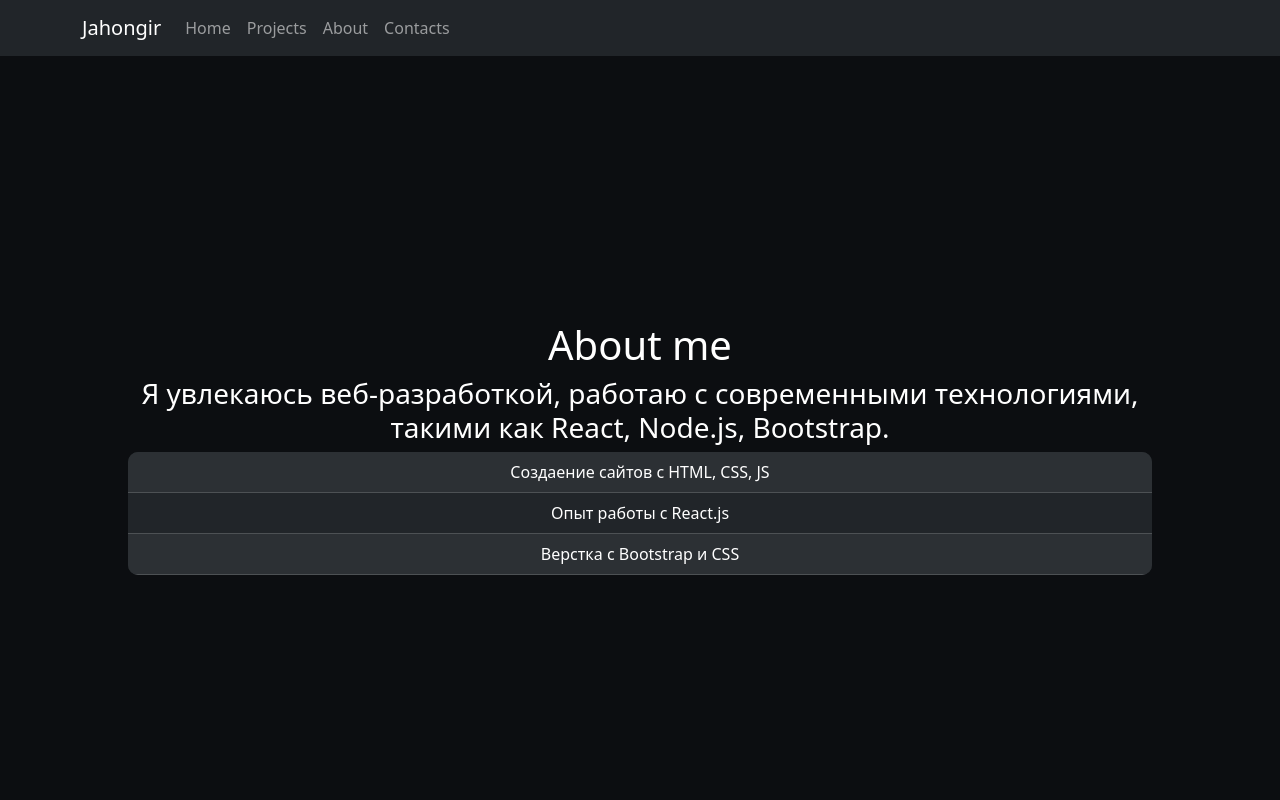
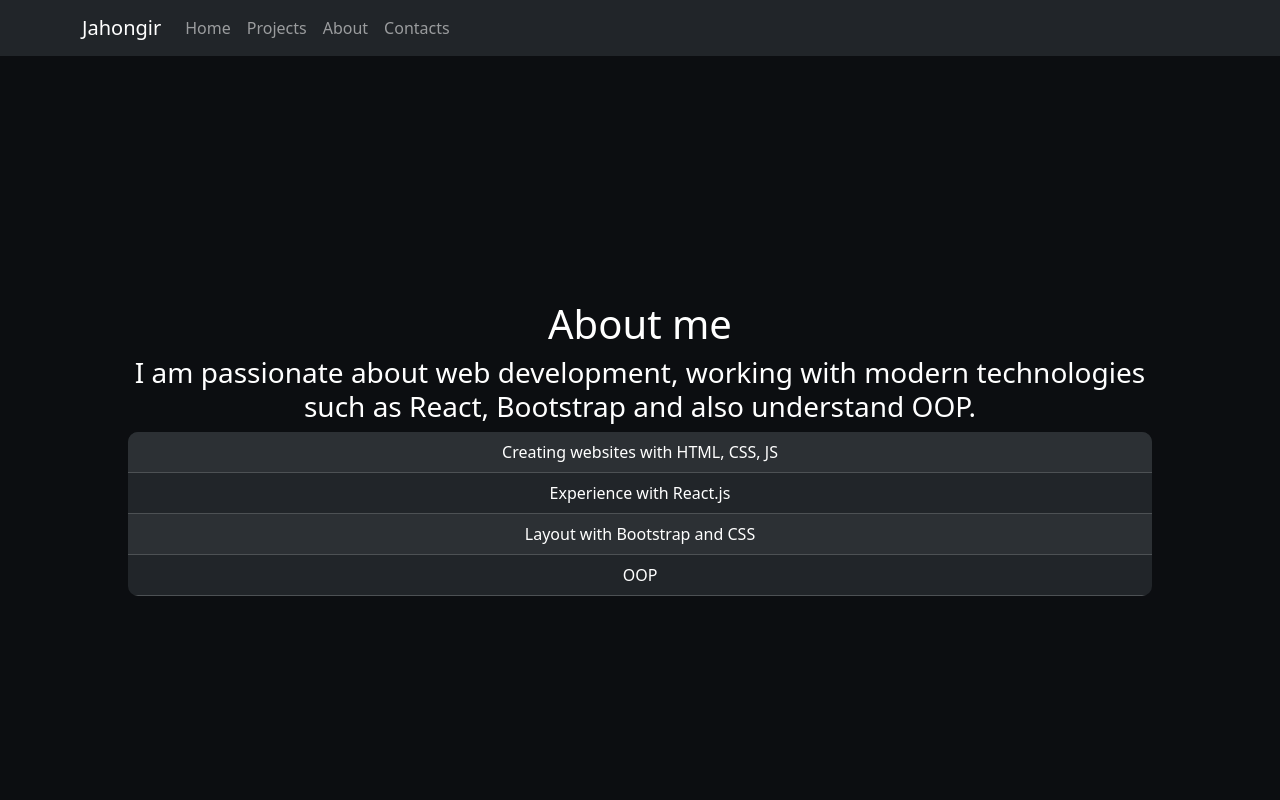
Before and after one commit to iamjahongir2010/my-portfolio, a React (Create React App) app: page /about in a window 1280 px wide. Shown: the top 800 px of the page. Built offline with nearby package versions, Linux system fonts and the light colour scheme; the HTML template or start-up script is replaced by a standard one.

Commit message:
translate pages

```diff
--- a/src/components/main/about/About.jsx
+++ b/src/components/main/about/About.jsx
@@ -6,19 +6,22 @@ function About() {
   return (
     <div className={style.About}>
       <h1>About me</h1>
-      <h3>Я увлекаюсь веб-разработкой, работаю с современными технологиями, такими как React, Node.js, Bootstrap.</h3>
+      <h3>I am passionate about web development, working with modern technologies such as React, Bootstrap and also understand OOP.</h3>
       <Table striped variant='dark' className={style.Table}>
         <tbody>
           <tr>
             <td>
-                Создаение сайтов с HTML, CSS, JS
+              Creating websites with HTML, CSS, JS
             </td>
           </tr>
           <tr>
-              <td>Опыт работы с React.js</td>
+            <td>Experience with React.js</td>
           </tr>
           <tr>
-              <td>Верстка с Bootstrap и CSS</td>
+            <td>Layout with Bootstrap and CSS</td>
+          </tr>
+          <tr>
+            <td>OOP</td>
           </tr>
         </tbody>
       </Table>
--- a/src/components/main/contact/Contact.jsx
+++ b/src/components/main/contact/Contact.jsx
@@ -7,7 +7,7 @@ function Contact() {
   return (
     <div className={style.Contact}>
         <h1>Contacts</h1>
-        <h3>Свяжитесь со мной по почте или через соцсети:</h3>
+        <h3>Contact me by mail or social media:</h3>
         <Row className="justify-content-center mt-3">
           <Col xs="auto">
             <Button variant="danger" href="mailto:i.jaha2010@mail.ru">Email</Button>
```
Lines whose indentation alone changed are shown as unchanged.
